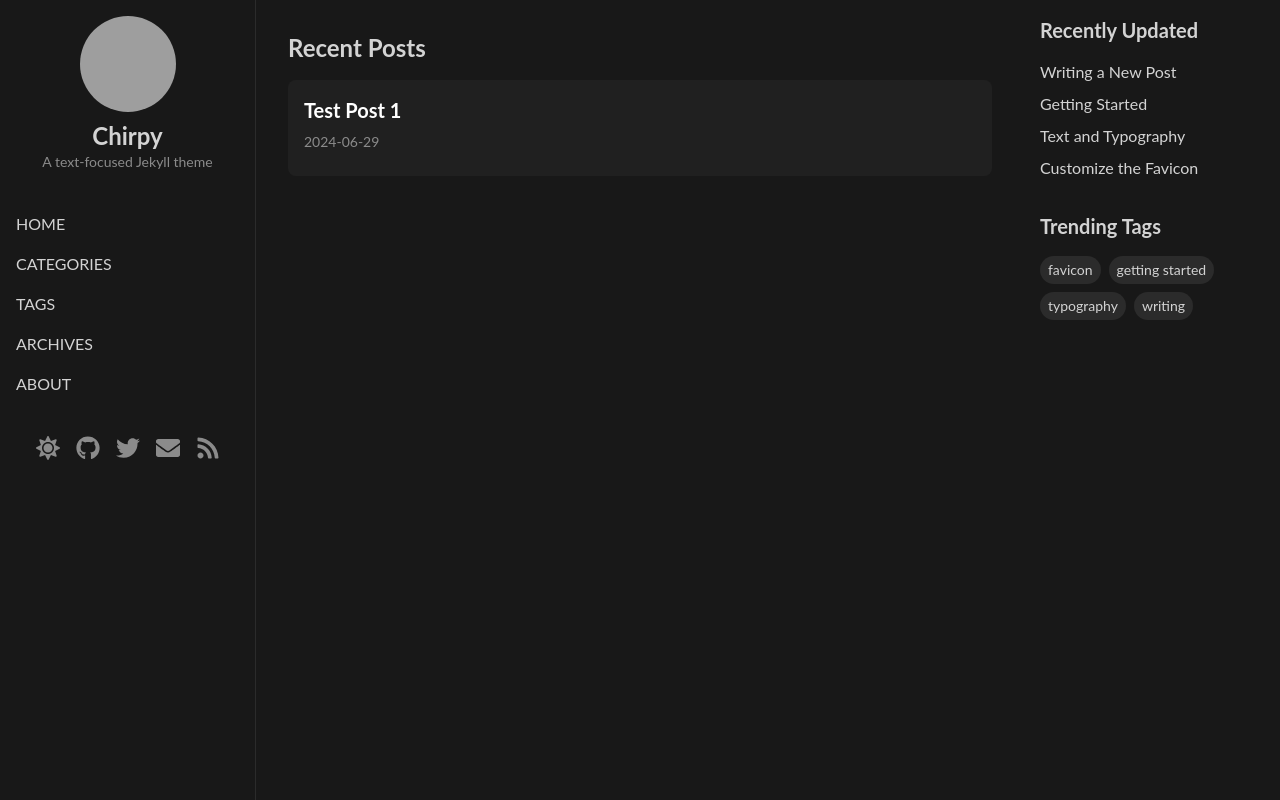
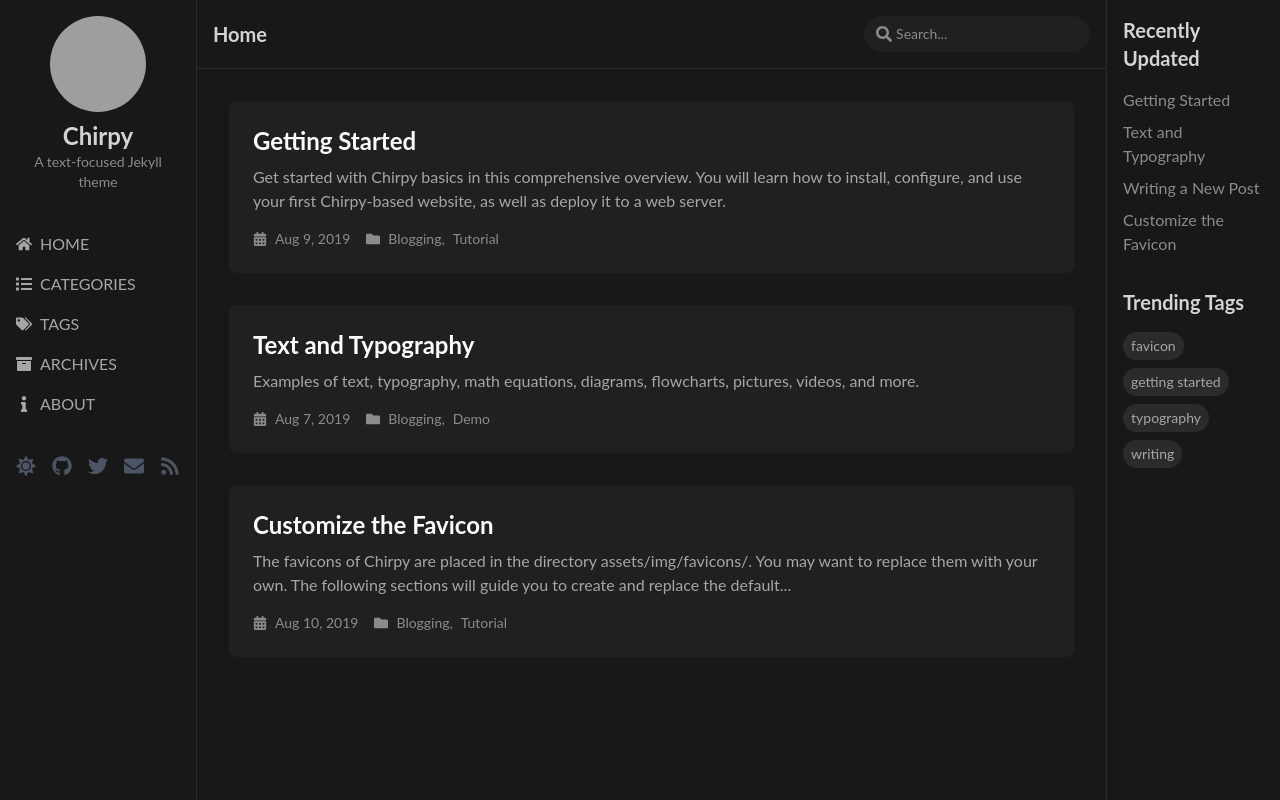
Before and after one commit to dinesh-rt/NextJS-Mdx-Template, a Next.js app: page / in a window 1280 px wide. Built offline with nearby package versions, Linux system fonts and the light colour scheme; grey boxes are pictures that could not be loaded.

Commit message:
working code with fixes in layout, but posts routing are not correct

```diff
--- a/app/layout.js
+++ b/app/layout.js
@@ -1,23 +1,13 @@
 import '../styles/globals.css'
 import { ThemeProvider } from '../components/ThemeProvider'
 import Sidebar from '../components/Sidebar'
-import RecentlyUpdated from '../components/RecentlyUpdated'
-import TrendingTags from '../components/TrendingTags'
+import Header from '../components/Header'
+import RightSidebar from '../components/RightSidebar'
 
 export const metadata = {
-  title: 'Your Chirpy-like Website',
-  description: 'A text-focused Next.js theme inspired by Chirpy',
+  title: 'Chirpy - A text-focused Jekyll theme',
+  description: 'A text-focused Jekyll theme',
 }
-
-// This would typically come from your data fetching logic
-const recentPosts = [
-  { slug: 'writing-a-new-post', title: 'Writing a New Post' },
-  { slug: 'getting-started', title: 'Getting Started' },
-  { slug: 'text-and-typography', title: 'Text and Typography' },
-  { slug: 'customize-the-favicon', title: 'Customize the Favicon' },
-]
-
-const trendingTags = ['favicon', 'getting started', 'typography', 'writing']
 
 export default function RootLayout({ children }) {
   return (
@@ -25,13 +15,13 @@
       <ThemeProvider>
         <body className="flex bg-white dark:bg-gray-900 text-gray-800 dark:text-gray-200">
           <Sidebar />
-          <main className="flex-grow p-8">
-            {children}
-          </main>
-          <aside className="w-64 p-4">
-            <RecentlyUpdated posts={recentPosts} />
-            <TrendingTags tags={trendingTags} />
-          </aside>
+          <div className="flex-grow flex flex-col">
+            <Header />
+            <main className="flex-grow p-8">
+              {children}
+            </main>
+          </div>
+          <RightSidebar />
         </body>
       </ThemeProvider>
     </html>
--- a/app/page.js
+++ b/app/page.js
@@ -1,19 +1,49 @@
-import { getSortedPostsData } from '../lib/posts'
 import Link from 'next/link'
+import { FaCalendarAlt, FaFolder } from 'react-icons/fa'
+
+const posts = [
+  {
+    title: 'Getting Started',
+    excerpt: 'Get started with Chirpy basics in this comprehensive overview. You will learn how to install, configure, and use your first Chirpy-based website, as well as deploy it to a web server.',
+    date: 'Aug 9, 2019',
+    categories: ['Blogging', 'Tutorial'],
+    slug: 'getting-started'
+  },
+  {
+    title: 'Text and Typography',
+    excerpt: 'Examples of text, typography, math equations, diagrams, flowcharts, pictures, videos, and more.',
+    date: 'Aug 7, 2019',
+    categories: ['Blogging', 'Demo'],
+    slug: 'text-and-typography'
+  },
+  {
+    title: 'Customize the Favicon',
+    excerpt: 'The favicons of Chirpy are placed in the directory assets/img/favicons/. You may want to replace them with your own. The following sections will guide you to create and replace the default...',
+    date: 'Aug 10, 2019',
+    categories: ['Blogging', 'Tutorial'],
+    slug: 'customize-the-favicon'
+  },
+  // Add more posts as needed
+]
 
 export default function Home() {
-  const allPostsData = getSortedPostsData()
   return (
-    <div>
-      <h2 className="text-2xl font-bold mb-4">Recent Posts</h2>
-      {allPostsData.map(({ slug, date, title, excerpt }) => (
-        <div key={slug} className="post-card">
-          <Link href={`/posts/${slug}`}>
-            <h3 className="post-title">{title}</h3>
-          </Link>
-          <p className="post-meta">{date}</p>
-          <p className="post-excerpt">{excerpt}</p>
-        </div>
+    <div className="space-y-8">
+      {posts.map((post, index) => (
+        <Link href={`/posts/${post.slug}`} key={index} className="block">
+          <article className="bg-gray-100 dark:bg-gray-800 rounded-lg p-6 transition-colors duration-300 hover:bg-gray-200 dark:hover:bg-gray-700">
+            <h2 className="text-2xl font-bold mb-2 text-gray-900 dark:text-white">{post.title}</h2>
+            <p className="text-gray-700 dark:text-gray-300 mb-4">{post.excerpt}</p>
+            <div className="flex items-center text-sm text-gray-600 dark:text-gray-400">
+              <FaCalendarAlt className="mr-2" />
+              <span className="mr-4">{post.date}</span>
+              <FaFolder className="mr-2" />
+              {post.categories.map((category, catIndex) => (
+                <span key={catIndex} className="mr-2">{category}{catIndex < post.categories.length - 1 && ','}</span>
+              ))}
+            </div>
+          </article>
+        </Link>
       ))}
     </div>
   )
--- /dev/null
+++ b/components/Header.js
@@ -0,0 +1,17 @@
+import { FaSearch } from 'react-icons/fa'
+
+export default function Header() {
+  return (
+    <header className="flex justify-between items-center p-4 border-b border-gray-200 dark:border-gray-700 bg-white dark:bg-gray-900">
+      <h1 className="text-xl font-bold text-gray-800 dark:text-gray-200">Home</h1>
+      <div className="relative">
+        <input
+          type="text"
+          placeholder="Search..."
+          className="pl-8 pr-4 py-2 bg-gray-100 dark:bg-gray-800 text-gray-800 dark:text-gray-200 rounded-full text-sm focus:outline-none focus:ring-2 focus:ring-blue-500"
+        />
+        <FaSearch className="absolute left-3 top-1/2 transform -translate-y-1/2 text-gray-400" />
+      </div>
+    </header>
+  )
+}
--- /dev/null
+++ b/components/RightSidebar.js
@@ -0,0 +1,39 @@
+import Link from 'next/link'
+
+export default function RightSidebar() {
+  const recentPosts = [
+    'Getting Started',
+    'Text and Typography',
+    'Writing a New Post',
+    'Customize the Favicon',
+  ]
+
+  const trendingTags = ['favicon', 'getting started', 'typography', 'writing']
+
+  return (
+    <aside className="w-64 p-4 bg-white dark:bg-gray-900 border-l border-gray-200 dark:border-gray-700">
+      <div className="mb-8">
+        <h2 className="text-xl font-bold mb-4 text-gray-800 dark:text-gray-200">Recently Updated</h2>
+        <ul>
+          {recentPosts.map((post, index) => (
+            <li key={index} className="mb-2">
+              <Link href={`/posts/${post.toLowerCase().replace(/ /g, '-')}`} className="text-gray-600 dark:text-gray-400 hover:text-blue-500 dark:hover:text-blue-400">
+                {post}
+              </Link>
+            </li>
+          ))}
+        </ul>
+      </div>
+      <div>
+        <h2 className="text-xl font-bold mb-4 text-gray-800 dark:text-gray-200">Trending Tags</h2>
+        <div className="flex flex-wrap">
+          {trendingTags.map((tag, index) => (
+            <Link key={index} href={`/tags/${tag}`} className="mr-2 mb-2 px-2 py-1 bg-gray-200 dark:bg-gray-700 text-gray-700 dark:text-gray-300 rounded-full text-sm hover:bg-gray-300 dark:hover:bg-gray-600">
+              {tag}
+            </Link>
+          ))}
+        </div>
+      </div>
+    </aside>
+  )
+}
--- /dev/null
+++ b/components/Search.js
@@ -0,0 +1,32 @@
+'use client'
+
+import { useState } from 'react'
+import { FaSearch } from 'react-icons/fa'
+
+export default function Search() {
+  const [searchTerm, setSearchTerm] = useState('')
+
+  const handleSearch = (e) => {
+    e.preventDefault()
+    // Implement search functionality here
+    console.log('Searching for:', searchTerm)
+  }
+
+  return (
+    <div className="mb-8">
+      <h2 className="text-xl font-bold mb-4">Search</h2>
+      <form onSubmit={handleSearch} className="flex">
+        <input
+          type="text"
+          value={searchTerm}
+          onChange={(e) => setSearchTerm(e.target.value)}
+          placeholder="Search..."
+          className="flex-grow p-2 border rounded-l dark:bg-gray-800 dark:border-gray-700"
+        />
+        <button type="submit" className="p-2 bg-blue-500 text-white rounded-r">
+          <FaSearch />
+        </button>
+      </form>
+    </div>
+  )
+}
--- a/components/Sidebar.js
+++ b/components/Sidebar.js
@@ -1,24 +1,39 @@
+'use client'
+
 import Link from 'next/link'
-import SidebarIcons from './SidebarIcons'
+import { FaMoon, FaSun, FaGithub, FaTwitter, FaEnvelope, FaRss, FaHome, FaList, FaTags, FaArchive, FaInfo } from 'react-icons/fa'
+import { useTheme } from './ThemeProvider'
 
 export default function Sidebar() {
+  const { theme, toggleTheme } = useTheme()
+
   return (
-    <aside className="w-64 min-h-screen p-4 border-r border-gray-700">
+    <aside className="w-64 min-h-screen p-4 border-r border-gray-200 dark:border-gray-700 bg-white dark:bg-gray-900 text-gray-800 dark:text-gray-200">
       <div className="mb-8 text-center">
         <img src="/avatar.png" alt="Avatar" className="w-24 h-24 mx-auto mb-2 rounded-full" />
         <h1 className="text-2xl font-bold">Chirpy</h1>
-        <p className="text-sm text-gray-400">A text-focused Jekyll theme</p>
+        <p className="text-sm text-gray-600 dark:text-gray-400">A text-focused Jekyll theme</p>
       </div>
-      <nav>
+      <nav className="mb-8">
         <ul>
-          <li><Link href="/" className="block py-2 hover:text-white">HOME</Link></li>
-          <li><Link href="/categories" className="block py-2 hover:text-white">CATEGORIES</Link></li>
-          <li><Link href="/tags" className="block py-2 hover:text-white">TAGS</Link></li>
-          <li><Link href="/archives" className="block py-2 hover:text-white">ARCHIVES</Link></li>
-          <li><Link href="/about" className="block py-2 hover:text-white">ABOUT</Link></li>
+          <li><Link href="/" className="flex items-center py-2 text-gray-700 dark:text-gray-300 hover:text-blue-500 dark:hover:text-blue-400"><FaHome className="mr-2" /> HOME</Link></li>
+          <li><Link href="/categories" className="flex items-center py-2 text-gray-700 dark:text-gray-300 hover:text-blue-500 dark:hover:text-blue-400"><FaList className="mr-2" /> CATEGORIES</Link></li>
+          <li><Link href="/tags" className="flex items-center py-2 text-gray-700 dark:text-gray-300 hover:text-blue-500 dark:hover:text-blue-400"><FaTags className="mr-2" /> TAGS</Link></li>
+          <li><Link href="/archives" className="flex items-center py-2 text-gray-700 dark:text-gray-300 hover:text-blue-500 dark:hover:text-blue-400"><FaArchive className="mr-2" /> ARCHIVES</Link></li>
+          <li><Link href="/about" className="flex items-center py-2 text-gray-700 dark:text-gray-300 hover:text-blue-500 dark:hover:text-blue-400"><FaInfo className="mr-2" /> ABOUT</Link></li>
         </ul>
       </nav>
-      <SidebarIcons />
+      <div className="flex justify-center space-x-4 mt-8">
+        {theme === 'dark' ? (
+          <FaSun className="sidebar-icon text-gray-600 hover:text-yellow-500" onClick={toggleTheme} />
+        ) : (
+          <FaMoon className="sidebar-icon text-gray-600 hover:text-blue-500" onClick={toggleTheme} />
+        )}
+        <FaGithub className="sidebar-icon text-gray-600 hover:text-gray-800 dark:hover:text-white" />
+        <FaTwitter className="sidebar-icon text-gray-600 hover:text-blue-400" />
+        <FaEnvelope className="sidebar-icon text-gray-600 hover:text-red-500" />
+        <FaRss className="sidebar-icon text-gray-600 hover:text-orange-500" />
+      </div>
     </aside>
   )
 }
--- a/package.json
+++ b/package.json
@@ -14,7 +14,7 @@
     "next": "14.2.4",
     "react": "^18",
     "react-dom": "^18",
-    "react-icons": "^5.2.1",
+    "react-icons": "^5.3.0",
     "remark": "^15.0.1",
     "remark-html": "^16.0.1"
   },
--- a/styles/globals.css
+++ b/styles/globals.css
@@ -7,22 +7,6 @@
   font-family: 'Lato', sans-serif;
 }
 
-.post-card {
-  @apply bg-gray-100 dark:bg-gray-800 p-4 rounded-lg mb-4;
+.sidebar-icon {
+  @apply w-5 h-5 cursor-pointer transition-colors duration-200;
 }
-
-.post-title {
-  @apply text-xl font-bold mb-2 text-gray-900 dark:text-white;
-}
-
-.post-meta {
-  @apply text-sm text-gray-600 dark:text-gray-400 mb-2;
-}
-
-.post-excerpt {
-  @apply text-gray-700 dark:text-gray-300;
-}
-
-.sidebar-icon {
-  @apply w-6 h-6 text-gray-600 dark:text-gray-400 hover:text-gray-900 dark:hover:text-white cursor-pointer;
-}
```
Also changed, not shown: tailwind.config.js (line endings or trailing spaces), 1 other file (tests, documents, lock files or other folders).
